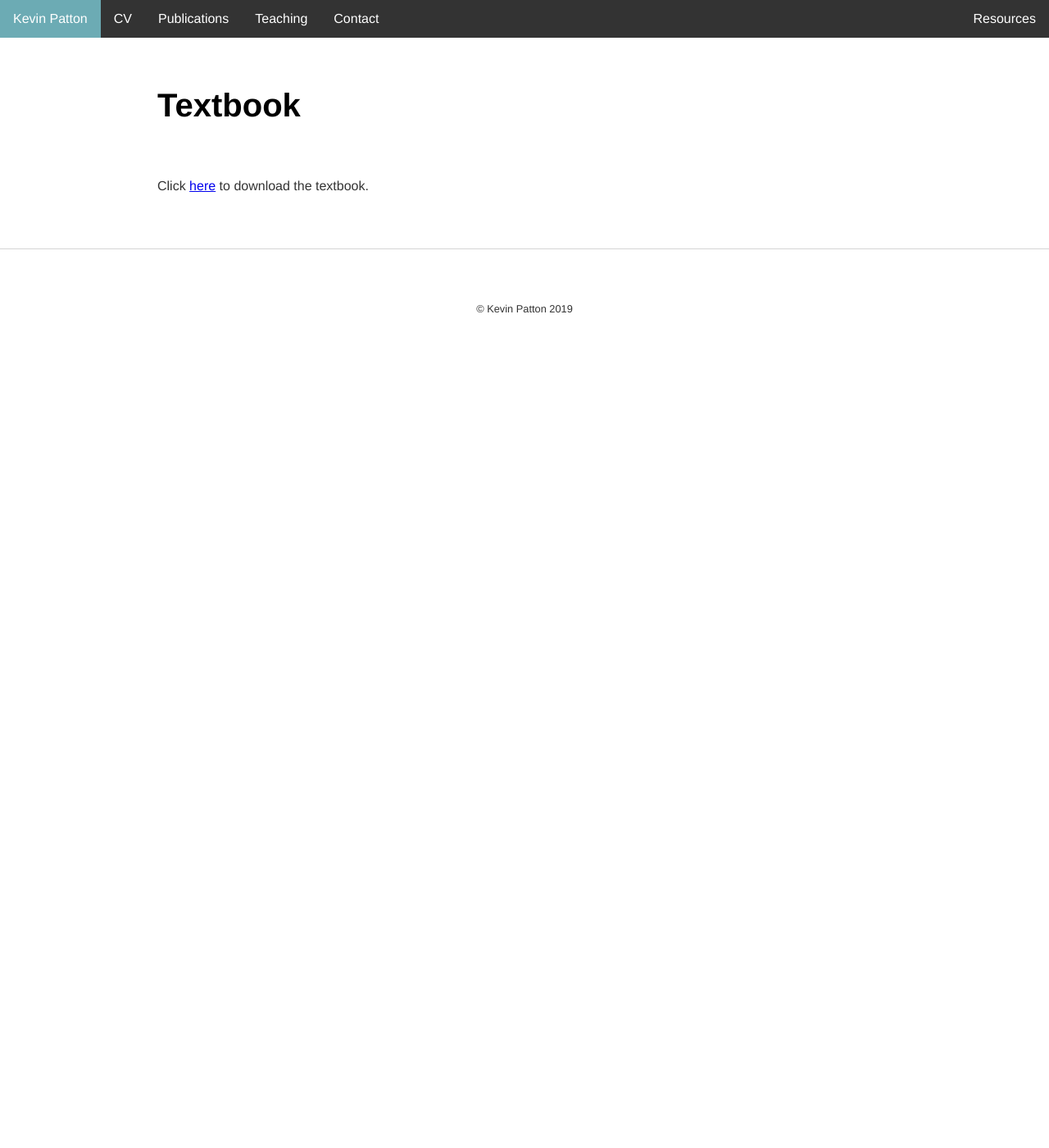
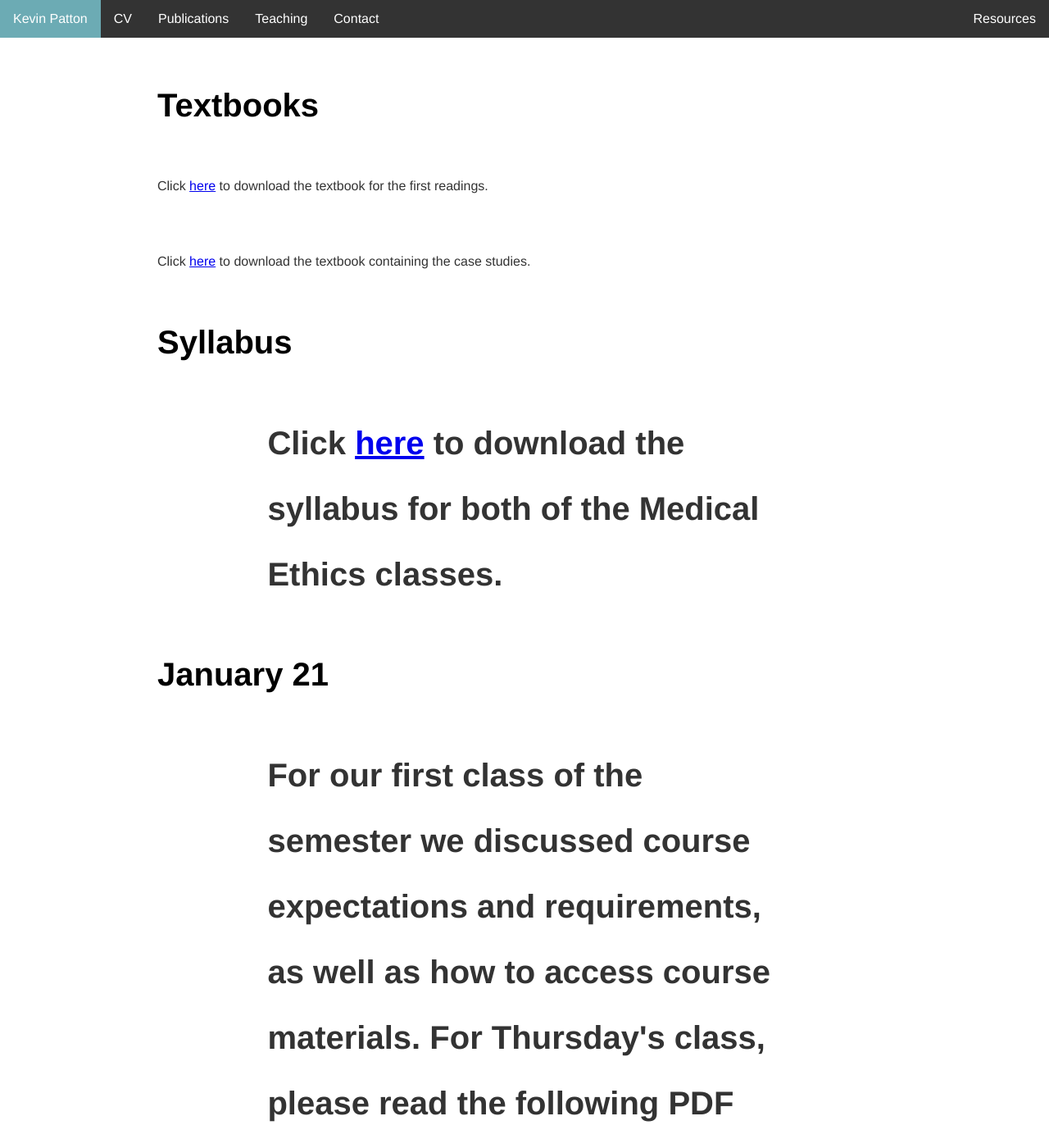
Before and after one commit to kevinjpatton/kevinjpatton.github.io, a Jekyll site: the page built from teaching/phil_365/index.html, in a window 1280 px wide and 1400 px high. Shown: the whole window at 82% size. Built offline with Jekyll 4.4.1, drawn with Linux system fonts in a browser that asks for light colours; Markdown is read by kramdown in place of the engine named in the settings; some of the changed text lies outside the part shown.

Commit message:
Update index.html

```diff
--- a/teaching/phil_365/index.html
+++ b/teaching/phil_365/index.html
@@ -2,5 +2,10 @@
 layout: default
 title: Teaching - 2030
 ---
-<h1>Textbook</h1>
-<p>Click <a href="/teaching/phil_3050/EthicsForA.pdf" target="_blank">here</a> to download the textbook.</p>
+<h1>Textbooks</h1>
+<p>Click <a href="/teaching/phil_365/EthicsForA.pdf" target="_blank">here</a> to download the textbook for the first readings.</p>
+<p>Click <a href="/teaching/phil_365/Public Health Ethics - Cases Spanning the Globe.pdf" target="_blank">here</a> to download the textbook containing the case studies.</p>
+<h1>Syllabus</h>
+<p>Click <a href="/teaching/phil_3365/Syllabus_Phil365_Spring2020.pdf" target="_blank">here</a> to download the syllabus for both of the Medical Ethics classes.</p>
+<h1>January 21</h><br>
+<p>For our first class of the semester we discussed course expectations and requirements, as well as how to access course materials.  For Thursday's class, please read the following PDF on Moral Reasoning.  You can download the PDF <a href="/teaching/phil_365/MoralReasoning.pdf" target="_blank">here</a>.  Please pay special attention to the end of reading beginning with the section <b>Moral Arguments</b>.  Happy reading!</p>
```
